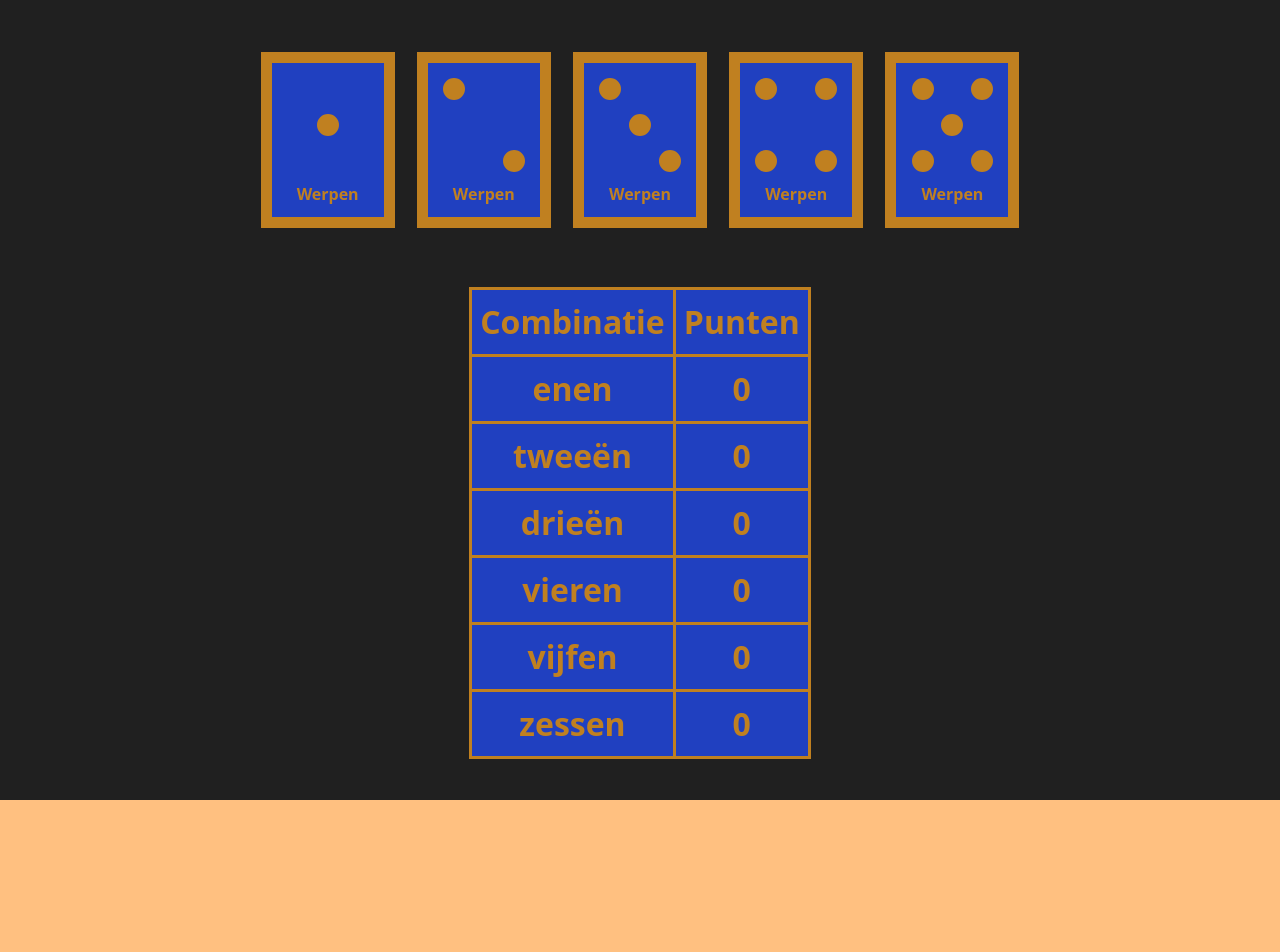
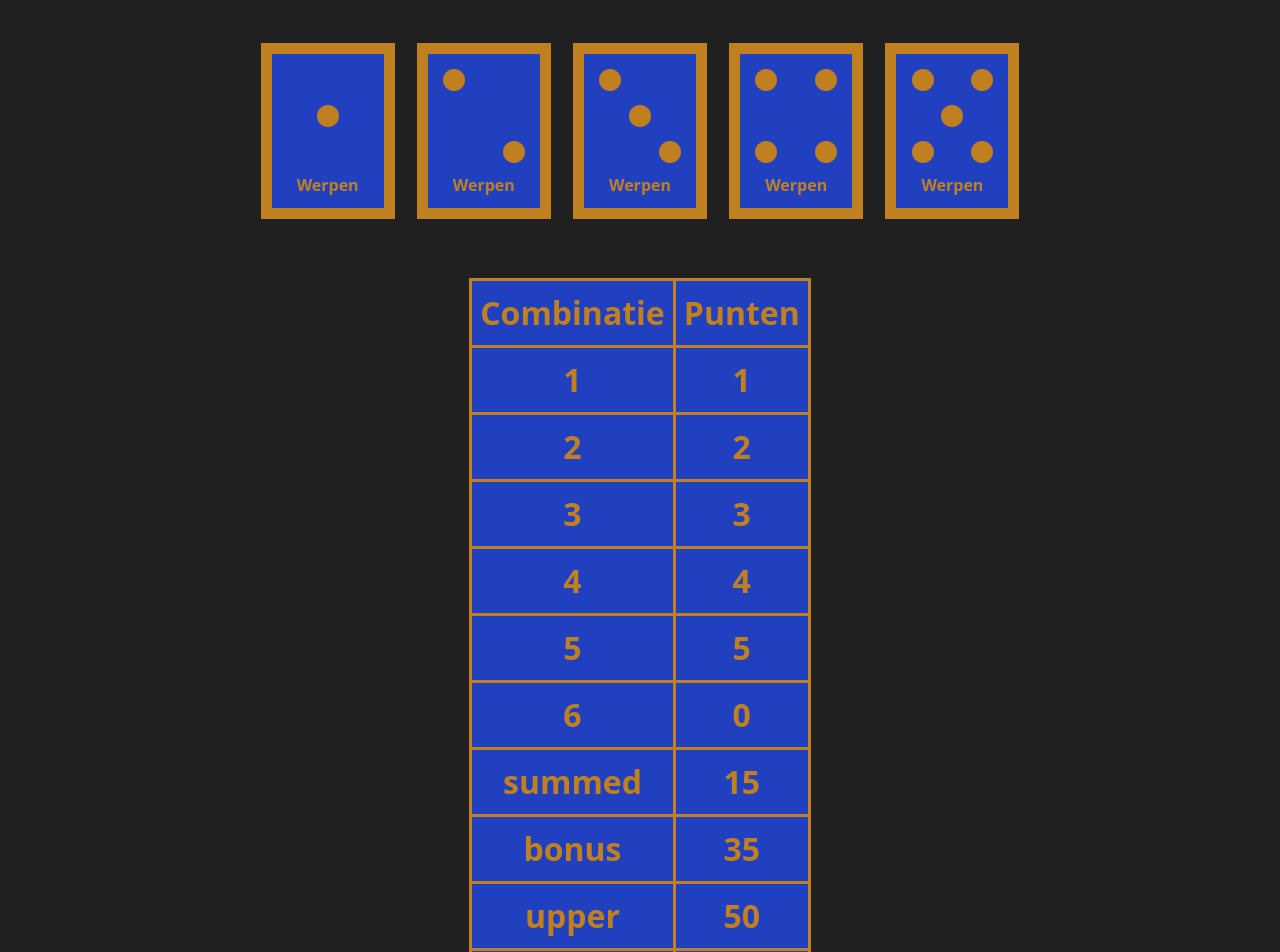
Before and after one commit to janderkkotlarski/vue_yahtzee, a Vue app: page / in a window 1280 px wide. Shown: the top 952 px of the page. Before the commit the page ends 800 px from the top, so only its background shows below. Built offline with nearby package versions, Linux system fonts and the light colour scheme.

Commit message:
counting results is doable, now to count multiples and sequences

```diff
--- a/src/components/Scorer.vue
+++ b/src/components/Scorer.vue
@@ -1,5 +1,5 @@
 <script setup>
-import {reactive} from 'vue';
+import {ref, reactive} from 'vue';
 import Dice from './Dice.vue';
 
 const valueMax = 6;
@@ -24,6 +24,17 @@ const cuboid = index => {
         return diceArray.dice[index - 1];
     }
 };
+const calculations = () => {
+    let count = 0;
+
+    for (let index = 0; index < diceAmount; ++index) {
+        if (diceArray.dice[index].rolled === 1) {
+            ++count;
+        }
+    }
+
+    return count;
+};
 
 const uptick = index => {
     if (index > 0 && index <= diceAmount) {
@@ -35,20 +46,86 @@ const uptick = index => {
             cubid.rolled -= valueMax;
         }
     }
+
+    countAll();
 };
 
 const scoreArray = reactive({
     scores: [
-        {id: 'enen', scored: 0},
-        {id: 'tweeën', scored: 0},
-        {id: 'drieën', scored: 0},
-        {id: 'vieren', scored: 0},
-        {id: 'vijfen', scored: 0},
-        {id: 'zessen', scored: 0},
+        {id: 1, scored: 0},
+        {id: 2, scored: 0},
+        {id: 3, scored: 0},
+        {id: 4, scored: 0},
+        {id: 5, scored: 0},
+        {id: 6, scored: 0},
+        {id: 'summed', scored: 0},
+        {id: 'bonus', scored: 0},
+        {id: 'upper', scored: 0},
+        {id: 'three', scored: 0},
+        {id: 'four', scored: 0},
+        {id: 'full', scored: 0},
+        {id: 'small', scored: 0},
+        {id: 'large', scored: 0},
+        {id: 'yahtzee', scored: 0},
+        {id: 'chance', scored: 0},
+        {id: 'yonus', scored: 0},
+        {id: 'lower', scored: 0},
+        {id: 'total', scored: 0},
     ],
 });
 
-const berekeningen = () => {};
+const arrayEntry = (array, key, value) => {
+    for (const entry of array) {
+        if (entry[key] === value) {
+            return entry;
+        }
+    }
+};
+
+const countNumber = number => {
+    let count = 0;
+
+    for (let index = 0; index < diceAmount; ++index) {
+        if (diceArray.dice[index].rolled === number) {
+            ++count;
+        }
+    }
+
+    return count;
+};
+
+const countMultiples = () => {
+    const amounts = [];
+
+    for (let index = 0; index < 3; ++index) {
+        amounts.push(0);
+    }
+
+    const counts = [];
+
+    for (let index = 1; index <= valueMax; ++index) {
+        counts.push(countNumber(index));
+    }
+};
+
+const countAll = () => {
+    let summed = 0;
+
+    for (let number = 1; number <= valueMax; ++number) {
+        const score = countNumber(number) * number;
+
+        arrayEntry(scoreArray.scores, 'id', number).scored = score;
+        summed += score;
+    }
+
+    const bonus = summed >= 10 ? 35 : 0;
+
+    arrayEntry(scoreArray.scores, 'id', 'summed').scored = summed;
+    arrayEntry(scoreArray.scores, 'id', 'bonus').scored = bonus;
+    arrayEntry(scoreArray.scores, 'id', 'upper').scored = summed + bonus;
+};
+
+countAll();
 </script>
 
 <template>
@@ -76,4 +153,8 @@ const berekeningen = () => {};
             <td>{{ score.scored }}</td>
         </tr>
     </table>
+
+    <br />
+    <br />
+    <div></div>
 </template>
```
